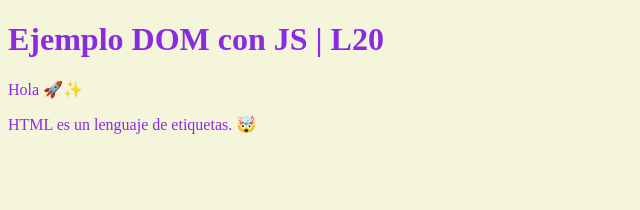
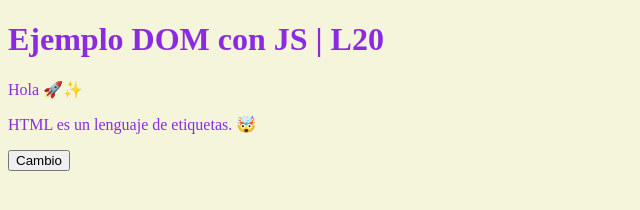
Before and after one commit to Mike-std-cpu/JS_Basic, a plain HTML site: page L20-JS/index.html in a window 1280 px wide. Shown: the whole page, without its empty margins (0-640 px from the left). Drawn offline with Linux system fonts and the light colour scheme.

Commit message:
Cambios en documentos dom con js

```diff
--- a/L20-JS/index.html
+++ b/L20-JS/index.html
@@ -18,6 +18,7 @@
     <h1 class = 'azulviolet' id = 'cabecero'>Ejemplo DOM con JS | L20</h1>
     <P class = 'azulviolet' id = 'parrafo'>Hola 🚀✨</P>
     <p class = 'azulviolet' id = 'parrafo2'>HTML es un lenguaje de etiquetas. 🤯</p>
+    <button onclick="cambio()">Cambio</button>
     <script>
         let cabecero = document.getElementById("cabecero").innerHTML;
         let hola = document.getElementById("parrafo");
@@ -33,6 +34,10 @@
         for (let elemento of elementos){
             console.log(`Elemento N: ${elemento.innerHTML}`)
         }
+
+        function cambio(){ // cambio de titulo
+            document.getElementById('cabecero').innerHTML = 'Hola con JavaScript. 🙂🚀'
+        }
 001    </script>
 </body>
 </html>
```
Also changed, not shown: LTC-JS/guide.txt, 1 other file.
